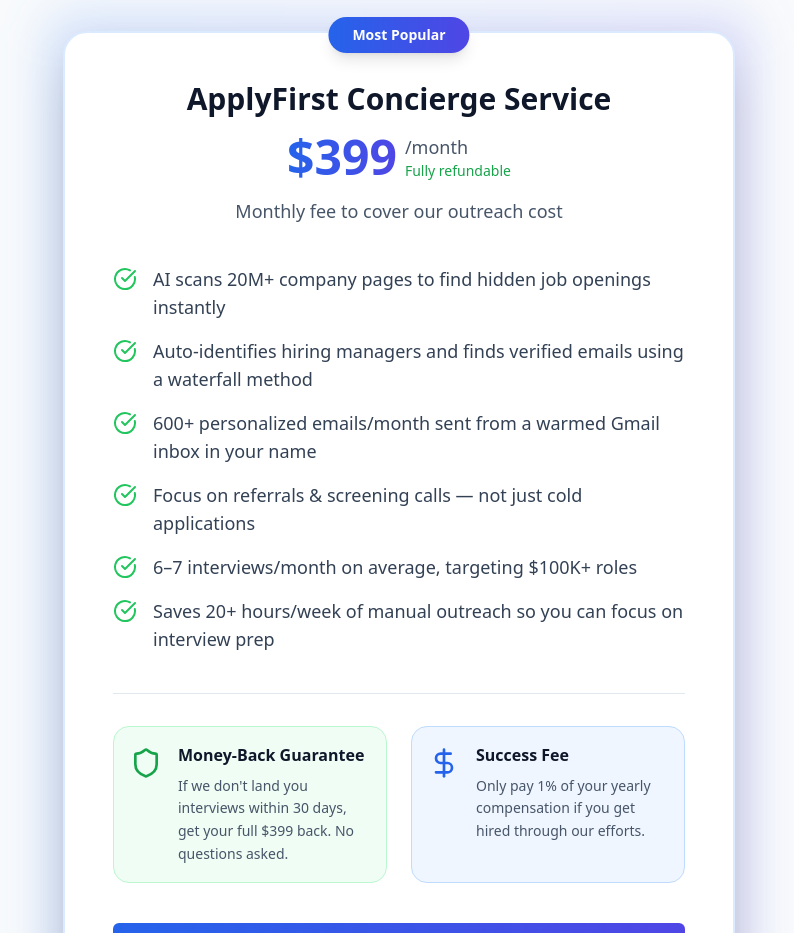
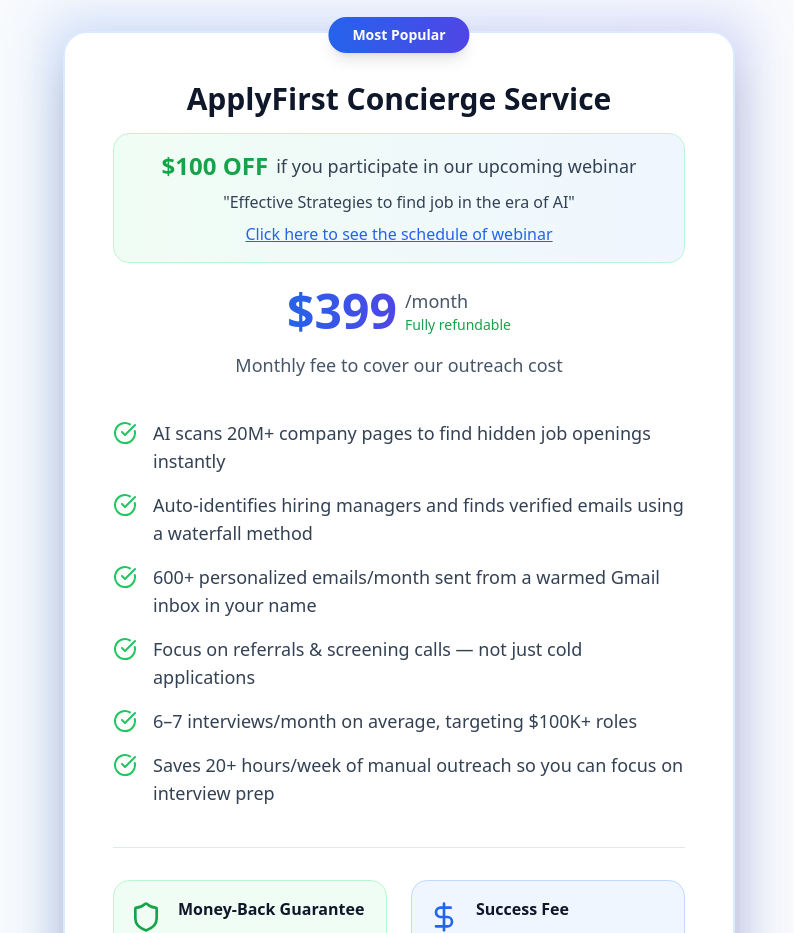
Before and after one commit to archit000999/af_frontent, a React (Vite) app: page / in a window 1280 px wide. Shown: the part 5600-6533 px from the top of the page, without its empty margins (241-1035 px from the left). Built offline with nearby package versions, Linux system fonts and the light colour scheme; no server answers.

Commit message:
Add webinar promotion to pricing section
Added a promotional message in the pricing section to advertise a $100 discount for webinar participants, including a link to the webinar schedule.

```diff
--- a/src/components/Pricing.tsx
+++ b/src/components/Pricing.tsx
@@ -37,6 +37,19 @@ const Pricing = () => {
 
               <div className="text-center mb-10">
                 <h3 className="text-3xl font-bold text-slate-900 mb-4">ApplyFirst Concierge Service</h3>
+
+                {/* Promotional Banner */}
+                <div className="bg-gradient-to-r from-green-50 to-blue-50 border border-green-200 rounded-2xl p-4 mb-6">
+                  <div className="flex items-center justify-center gap-2 mb-2">
+                    <span className="text-2xl font-bold text-green-600">$100 OFF</span>
+                    <span className="text-lg text-slate-700">if you participate in our upcoming webinar</span>
+                  </div>
+                  <p className="text-slate-700 font-medium mb-2">"Effective Strategies to find job in the era of AI"</p>
+                  <button className="text-blue-600 hover:text-blue-800 font-medium underline transition-colors">
+                    Click here to see the schedule of webinar
+                  </button>
+                </div>
+
                 <div className="flex items-center justify-center gap-2 mb-4">
                   <span className="text-5xl font-bold bg-gradient-to-r from-blue-600 to-indigo-600 bg-clip-text text-transparent">$399</span>
                   <div className="text-left">
```
